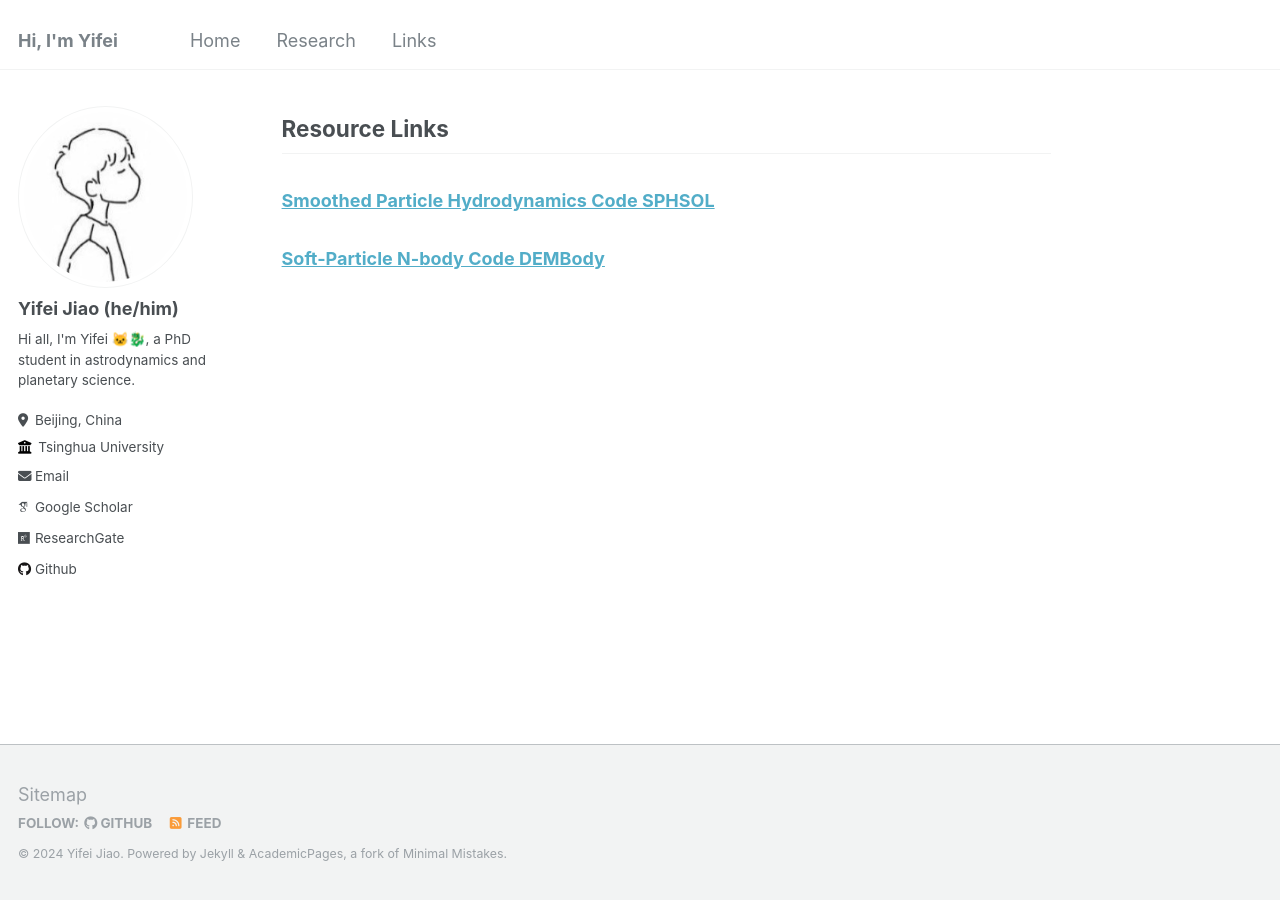
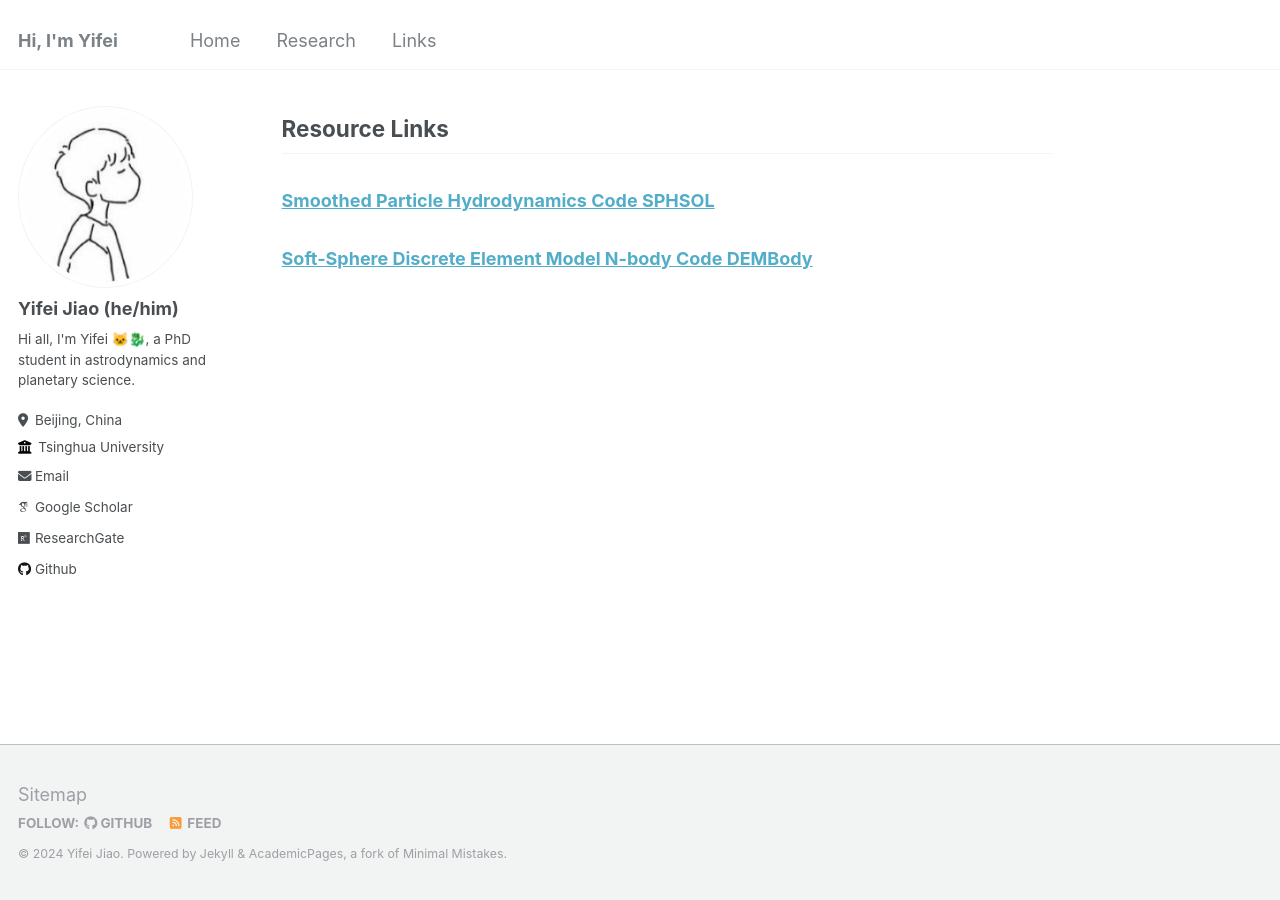
Before and after one commit to jiaoyf-thu/jiaoyf-thu.github.io, a Jekyll site: the page built from _pages/resource.md, in a window 1280 px wide. Built offline with Jekyll 4.4.1, drawn with Linux system fonts in a browser that asks for light colours; some web fonts are replaced.

Commit message:
Update resource.md

```diff
--- a/_pages/resource.md
+++ b/_pages/resource.md
@@ -8,4 +8,4 @@ author_profile: true
 
 ### <a href="https://sphsol-tutorial.readthedocs.io/en/latest/" target="_blank">Smoothed Particle Hydrodynamics Code SPHSOL</a>
 
-### <a href="https://bin-cheng-thu.github.io/dembody-code/" target="_blank">Soft-Particle N-body Code DEMBody</a>
+### <a href="https://bin-cheng-thu.github.io/dembody-code/" target="_blank">Soft-Sphere Discrete Element Model N-body Code DEMBody</a>
```
